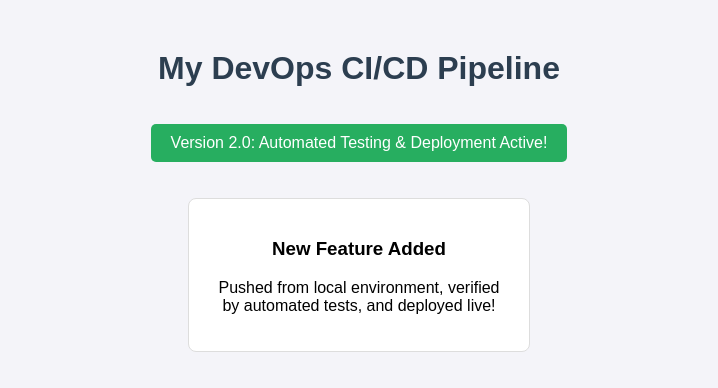
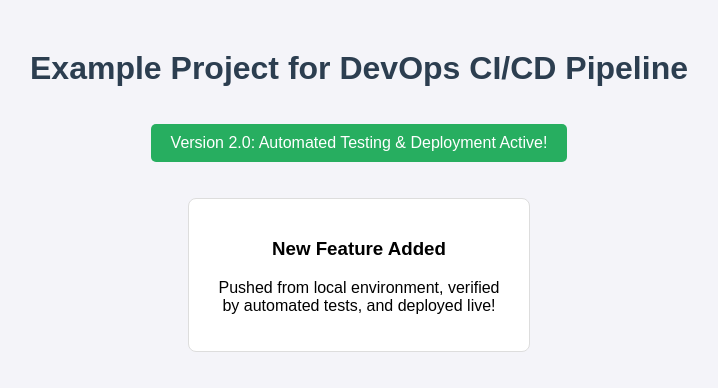
Before and after one commit to ozzyrolex876/my-cicd-website, a plain HTML site: page index.html in a window 1280 px wide. Shown: the whole page, without its empty margins (281-999 px from the left). Drawn offline with Linux system fonts and the light colour scheme.

```diff
--- a/index.html
+++ b/index.html
@@ -37,7 +37,7 @@
 
 <body>
 
-<h1>My DevOps CI/CD Pipeline</h1>
+<h1>Example Project for DevOps CI/CD Pipeline</h1>
 
 <p class="status">
 Version 2.0: Automated Testing & Deployment Active!
```
